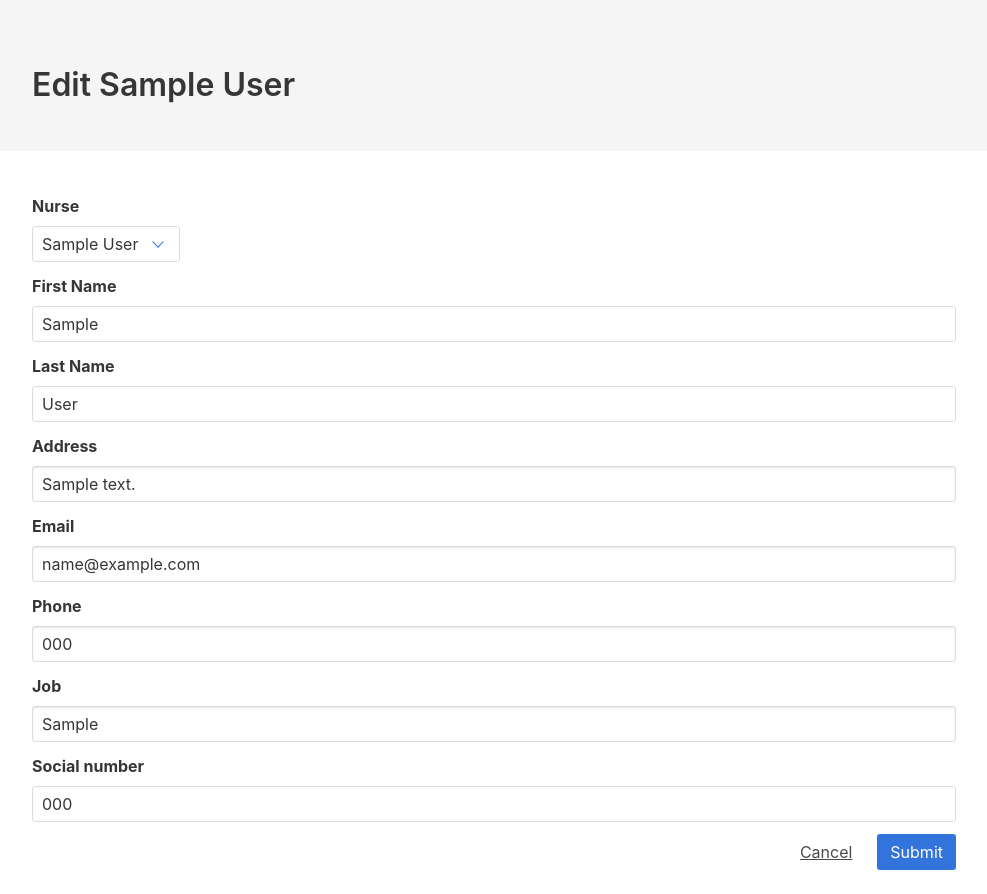
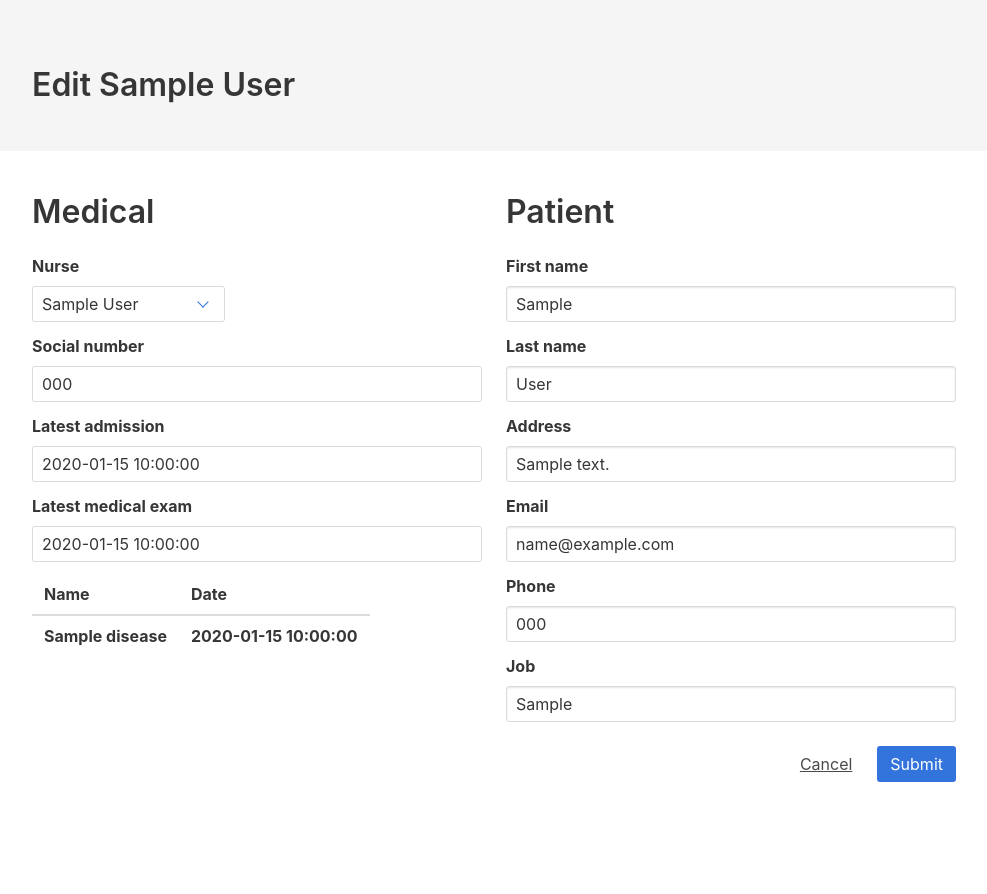
Before and after one commit to sylann/nursequest, a Flask app: page /patient/edit/1 in a window 1280 px wide. Shown: the part 52-946 px from the top of the page, without its empty margins (146-1133 px from the left). After the commit the page ends 834 px from the top, so only its background shows below. Run offline with Flask 2, Linux system fonts and the light colour scheme; tables that the repository leaves empty hold one stand-in row (values such as "Sample post"); lists and menus that the app fills with data are empty.

Commit message:
Edit du patient terminé.

```diff
--- a/app/templates/edit_patient.html
+++ b/app/templates/edit_patient.html
@@ -6,16 +6,25 @@
     <section class="section">
         <div class="container">
 
-            <form method="post" action="{{ url_for('edit_patient', id=data.patient.id) }}" enctype="multipart/form-data">
+            <form method="post" action="{{ url_for('edit_patient', id=data.patient.id) }}"
+                  enctype="multipart/form-data">
+
+                <div class="columns">
+
+                    <div class="column">
+
+                        <h3 class="title is-3">Medical</h3>
 
                         <div class="field">
                             <label class="label">Nurse</label>
                             <div class="control">
-                        <div class="select" name="disease">
+                                <div class="select">
                                     <select name="nurse">
 
                                         {% if data.patient.id_assigned_user == None %}
                                             <option value="0" selected>No assigned nurse</option>
+                                        {% else %}
+                                            <option value="0">No assigned nurse</option>
                                         {% endif %}
 
                                         {% for user in data.users %}
@@ -26,7 +35,6 @@
                                                 <option value="{{ user.id }}">{{ user.full_name }}</option>
                                             {% endif %}
 
-
                                         {% endfor %}
                                     </select>
                                 </div>
@@ -34,61 +42,87 @@
                         </div>
 
                         <div class="field">
-                    <label class="label">First Name</label>
+                            <label class="label">Social number</label>
                             <div class="control">
-                        <input class="input" type="text" placeholder="First name" name="first_name"
-                               value="{{ data.patient.first_name }}" readonly>
+                                <input class="input" type="text" value="{{ data.patient.social_number }}" readonly>
+                            </div>
+                        </div>
+                        <div class="field">
+                            <label class="label">Latest admission</label>
+                            <div class="control">
+                                <input class="input" type="text" value="{{ data.patient.latest_admission }}" readonly>
+                            </div>
+                        </div>
+                        <div class="field">
+                            <label class="label">Latest medical exam</label>
+                            <div class="control">
+                                <input class="input" type="text" value="{{ data.patient.latest_medical_exam }}"
+                                       readonly>
                             </div>
                         </div>
 
-                <div class="field">
-                    <label class="label">Last Name</label>
-                    <div class="control">
-                        <input class="input" type="text" placeholder="Last name" name="last_name"
-                               value="{{ data.patient.last_name }}" readonly>
-                    </div>
+                        <table class="table is-striped">
+                            <thead>
+                            <th>Name</th>
+                            <th>Date</th>
+                            </thead>
+
+                            <tbody>
+                            {% for d in data.patient.diseases %}
+                                <tr>
+                                    <th>{{ d.disease.name }}</th>
+                                    <th>{{ d.disease.added }}</th>
+                                </tr>
+                            {% endfor %}
+                            </tbody>
+                        </table>
                     </div>
 
-                <div class="field">
-                    <label class="label">Address</label>
-                    <div class="control">
-                        <input class="input" type="text" placeholder="Address" name="address"
-                               value="{{ data.patient.address }}" required>
-                    </div>
-                </div>
+                    <div class="column">
+                        <h3 class="title is-3">Patient</h3>
 
                         <div class="field">
-                    <label class="label">Email</label>
+                            <label class="label">First name</label>
                             <div class="control">
-                        <input class="input" type="email" placeholder="Email" name="email"
-                               value="{{ data.patient.email }}" required>
-                    </div>
-                </div>
-
-                <div class="field">
-                    <label class="label">Phone</label>
-                    <div class="control">
-                        <input class="input" type="tel" placeholder="Phone" name="phone"
-                               value="{{ data.patient.phone }}" required>
-                    </div>
-                </div>
-
-                <div class="field">
-                    <label class="label">Job</label>
-                    <div class="control">
-                        <input class="input" type="text" placeholder="Job" name="job" value="{{ data.patient.job }}"
+                                <input class="input" type="text" name="first_name" value="{{ data.patient.first_name }}"
                                        required>
                             </div>
                         </div>
 
                         <div class="field">
-                    <label class="label">Social number</label>
+                            <label class="label">Last name</label>
                             <div class="control">
-                        <input class="input" type="text" placeholder="Social number" name="social_number"
-                               value="{{ data.patient.social_number }}" readonly>
+                                <input class="input" type="text" name="last_name" value="{{ data.patient.last_name }}"
+                                       required>
                             </div>
                         </div>
-
+                        <div class="field">
+                            <label class="label">Address</label>
+                            <div class="control">
+                                <input class="input" type="text" name="address" value="{{ data.patient.address }}"
+                                       required>
+                            </div>
+                        </div>
+                        <div class="field">
+                            <label class="label">Email</label>
+                            <div class="control">
+                                <input class="input" type="text" name="email" value="{{ data.patient.email }}">
+                            </div>
+                        </div>
+                        <div class="field">
+                            <label class="label">Phone</label>
+                            <div class="control">
+                                <input class="input" type="text" name="phone" value="{{ data.patient.phone }}" required>
+                            </div>
+                        </div>
+                        <div class="field">
+                            <label class="label">Job</label>
+                            <div class="control">
+                                <input class="input" type="text" name="job" value="{{ data.patient.job }}">
+                            </div>
+                        </div>
+                    </div>
+                </div>
                 <div class="field is-grouped is-grouped-right">
                     <div class="control">
                         <button class="button is-text">Cancel</button>
@@ -99,10 +133,7 @@
                         </div>
                     </div>
                 </div>
-
             </form>
-
         </div>
     </section>
-
 {% endblock %}
--- a/app/views/patients.py
+++ b/app/views/patients.py
@@ -48,7 +48,7 @@ def get_patient(id):
         'patient.html',
         current_route='get_patient',
         title=patient.full_name,
-        data={'patient': patient, 'user': user }
+        data={'patient': patient, 'user': user}
     )
 
 @app.route('/patients/new')
@@ -79,9 +79,6 @@ def add_patient():
     latest_admission = datetime.datetime.now()
     contracted = datetime.datetime.strptime(request.form.get('contracted'), '%Y-%m-%d')
 
-    print('********************************************')
-    print(nurse_id)
-    print(type(nurse_id))
     if nurse_id == '0':
         nurse_id = None
 
@@ -136,11 +133,30 @@ def get_edit_patient(id):
         data={'users': users, 'patient': patient}
     )
 
-@app.route('/patients/edit/<int:id>')
+@app.route('/patient/edit/<int:id>', methods=['POST'])
 def edit_patient(id):
+    # Todo : Vérifier que l'id existe ?
+    print('*********************************************')
+    print(id)
+    patient = Patient.query.get(id)
 
+    nurse_id = request.form.get('nurse')
+    patient.first_name = request.form.get('first_name')
+    patient.last_name = request.form.get('last_name')
+    patient.address = request.form.get('address')
+    patient.email = request.form.get('email')
+    patient.phone = request.form.get('phone')
+    patient.job = request.form.get('job')
 
-    redirect(url_for('get_patients'))
+    if nurse_id == '0':
+        patient.id_assigned_user = None
+    else:
+        patient.id_assigned_user = nurse_id
+
+    db.session.flush()
+    db.session.commit()
+
+    return redirect(url_for('get_patients'))
 
 @app.route('/patients/fake/<int:quantity>')
 def fake_patients(quantity):
```
Lines whose indentation alone changed are shown as unchanged.
